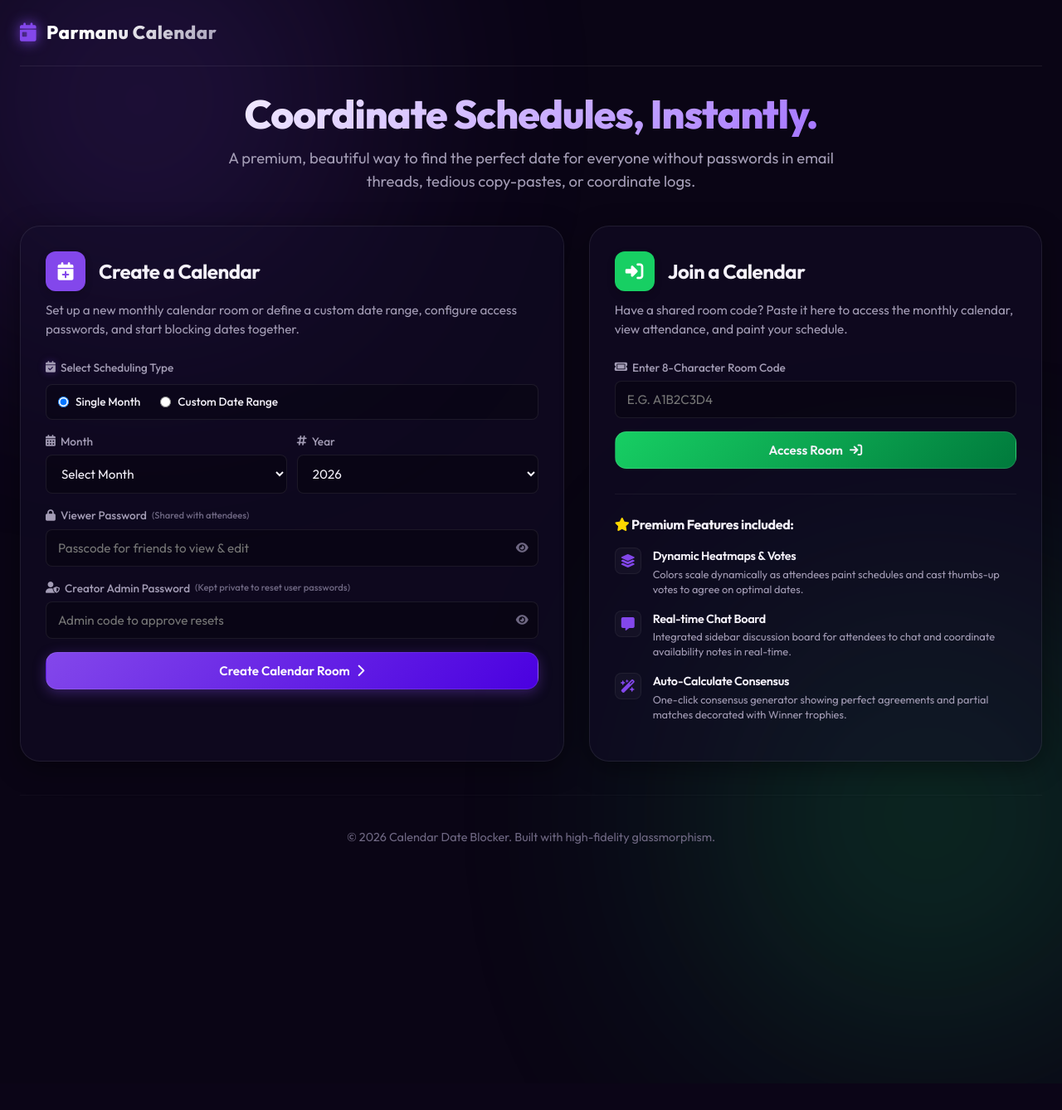
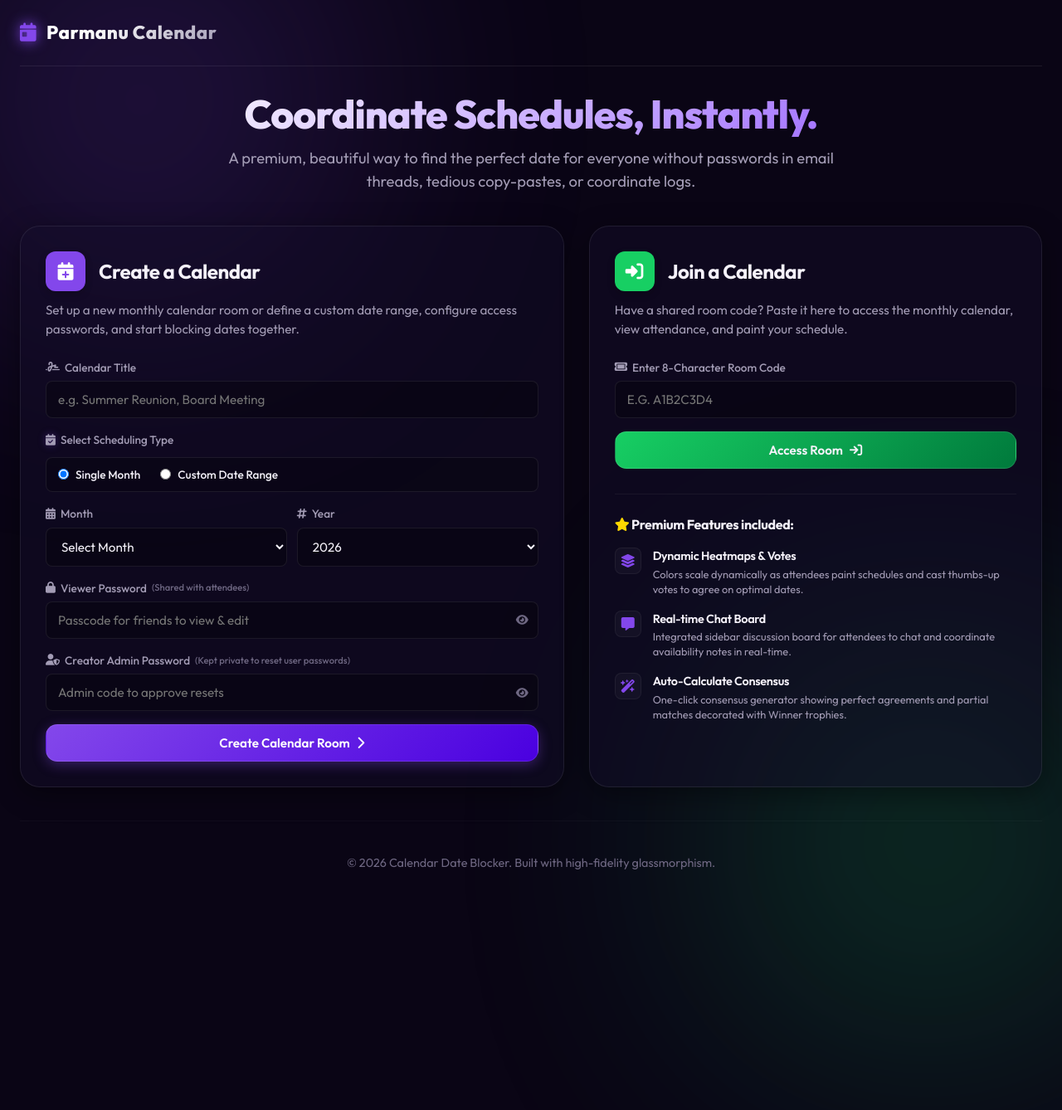
Before and after one commit to Parvanshu12/Parmanu-Calender, a Flask app: page / in a window 1280 px wide; the page is wider, and only the part inside the window is pictured. Shown: that part at 83% size. Before the commit the page ends 1278 px from the top of that part, so only its background shows below. Run offline with Flask 3, Linux system fonts and the light colour scheme.

Commit message:
Add missing Calendar Title input field

```diff
--- a/templates/index.html
+++ b/templates/index.html
@@ -20,6 +20,12 @@
         <p class="card-desc">Set up a new monthly calendar room or define a custom date range, configure access passwords, and start blocking dates together.</p>
 
         <form action="{{ url_for('create_room') }}" method="POST" class="auth-form">
+            <!-- Room Title Input -->
+            <div class="form-group">
+                <label for="room_name"><i class="fa-solid fa-signature"></i> Calendar Title</label>
+                <input type="text" id="room_name" name="room_name" placeholder="e.g. Summer Reunion, Board Meeting" required>
+            </div>
+
             <!-- New: Scheduling Type Toggle -->
             <div class="form-group">
                 <label><i class="fa-solid fa-calendar-check text-glow"></i> Select Scheduling Type</label>
```
